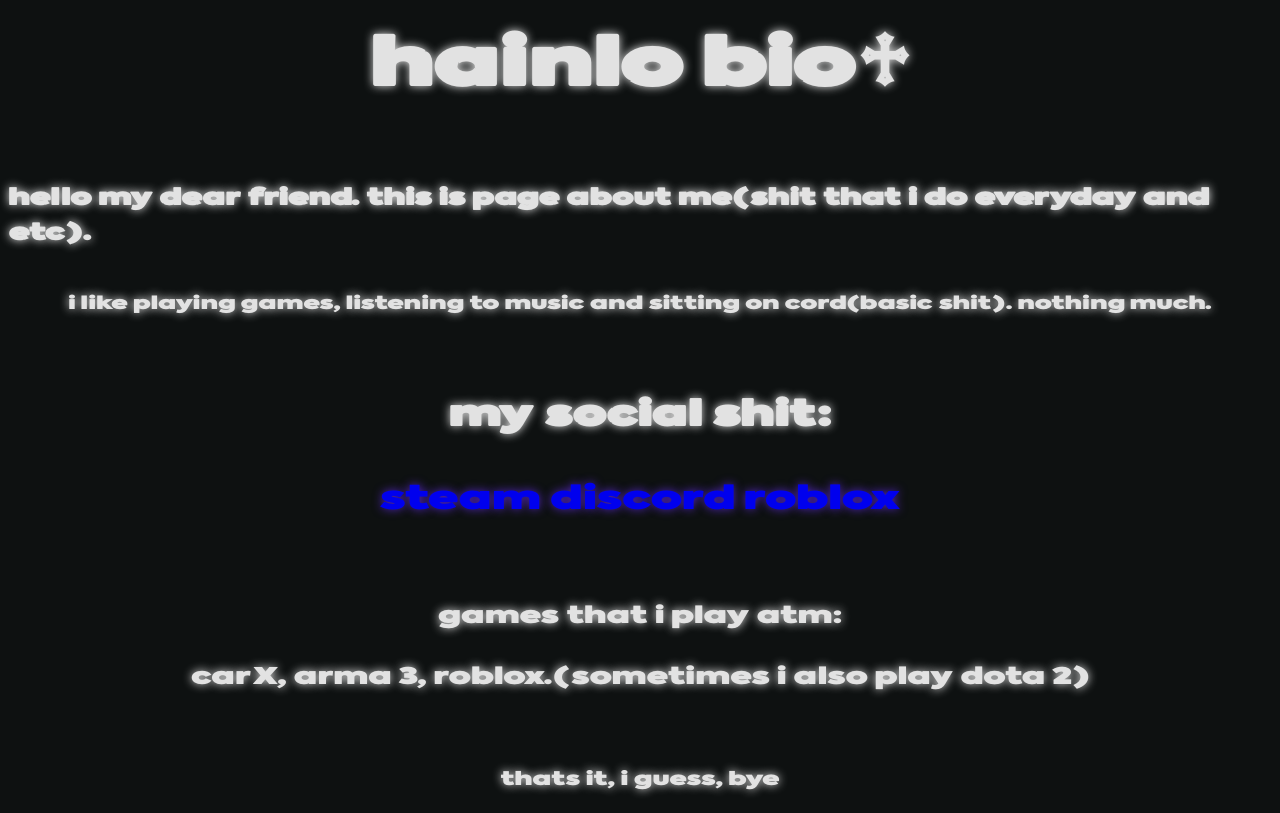
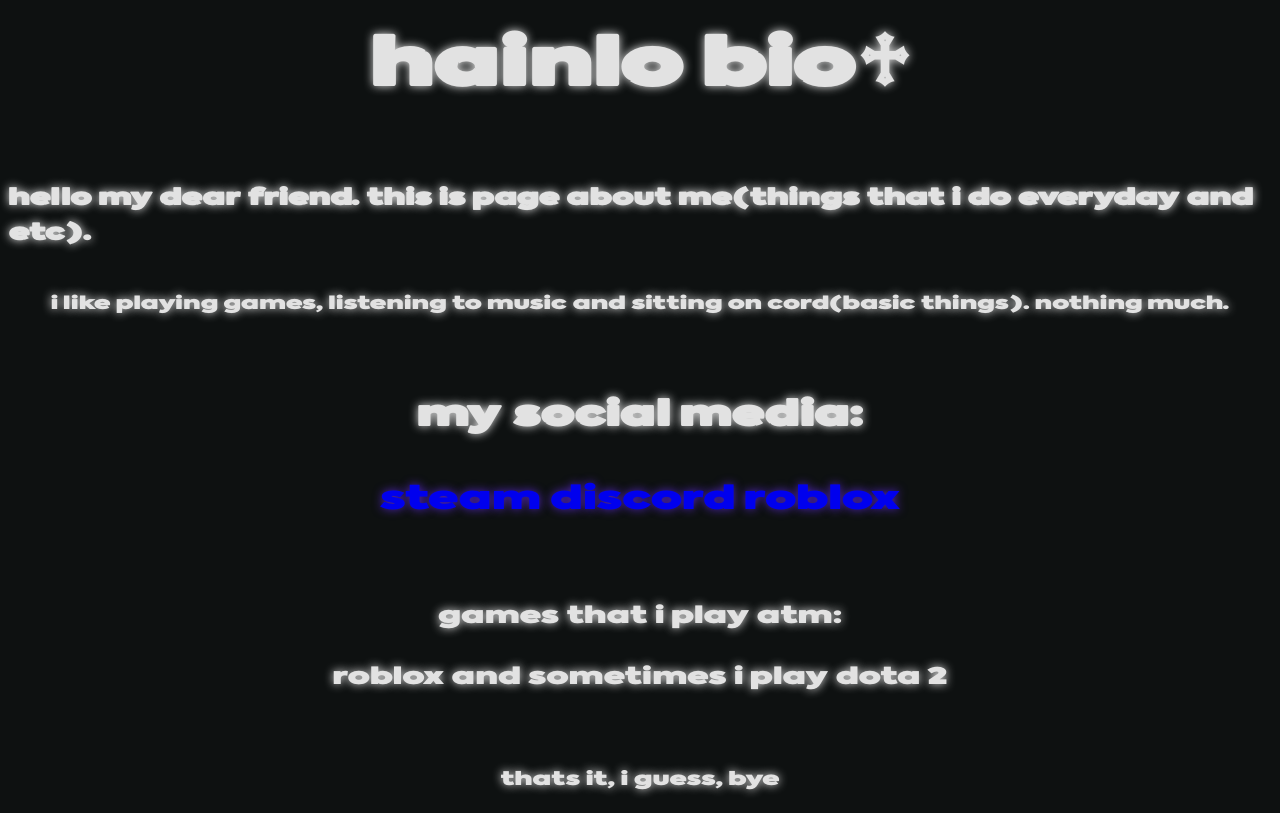
Before and after one commit to Hainlo/hainlo-database, a plain HTML site: page index.html in a window 1280 px wide. Drawn offline with Linux system fonts and the light colour scheme.

Commit message:
update
updating my site description

```diff
--- a/index.html
+++ b/index.html
@@ -16,15 +16,15 @@
     </div>
 
     <div class="greetings">
-        <h2>hello my dear friend. this is page about me(shit that i do everyday and etc).</h2>
+        <h2>hello my dear friend. this is page about me(things that i do everyday and etc).</h2>
     </div>
 
     <div class="thebio">
-        <p>i like playing games, listening to music and sitting on cord(basic shit). nothing much.</p>
+        <p>i like playing games, listening to music and sitting on cord(basic things). nothing much.</p>
     </div>
 
     <div class="socialshit">
-        <h2>my social shit:</h2>
+        <h2>my social media:</h2>
     </div>
 
     <div class="social">
@@ -36,7 +36,7 @@
     <div class="games">
         <p>games that i play atm:</p>
 
-        <p>carX, arma 3, roblox.(sometimes i also play dota 2)</p>
+        <p>roblox and sometimes i play dota 2</p>
     </div>
 
     <div class="ending">
```
